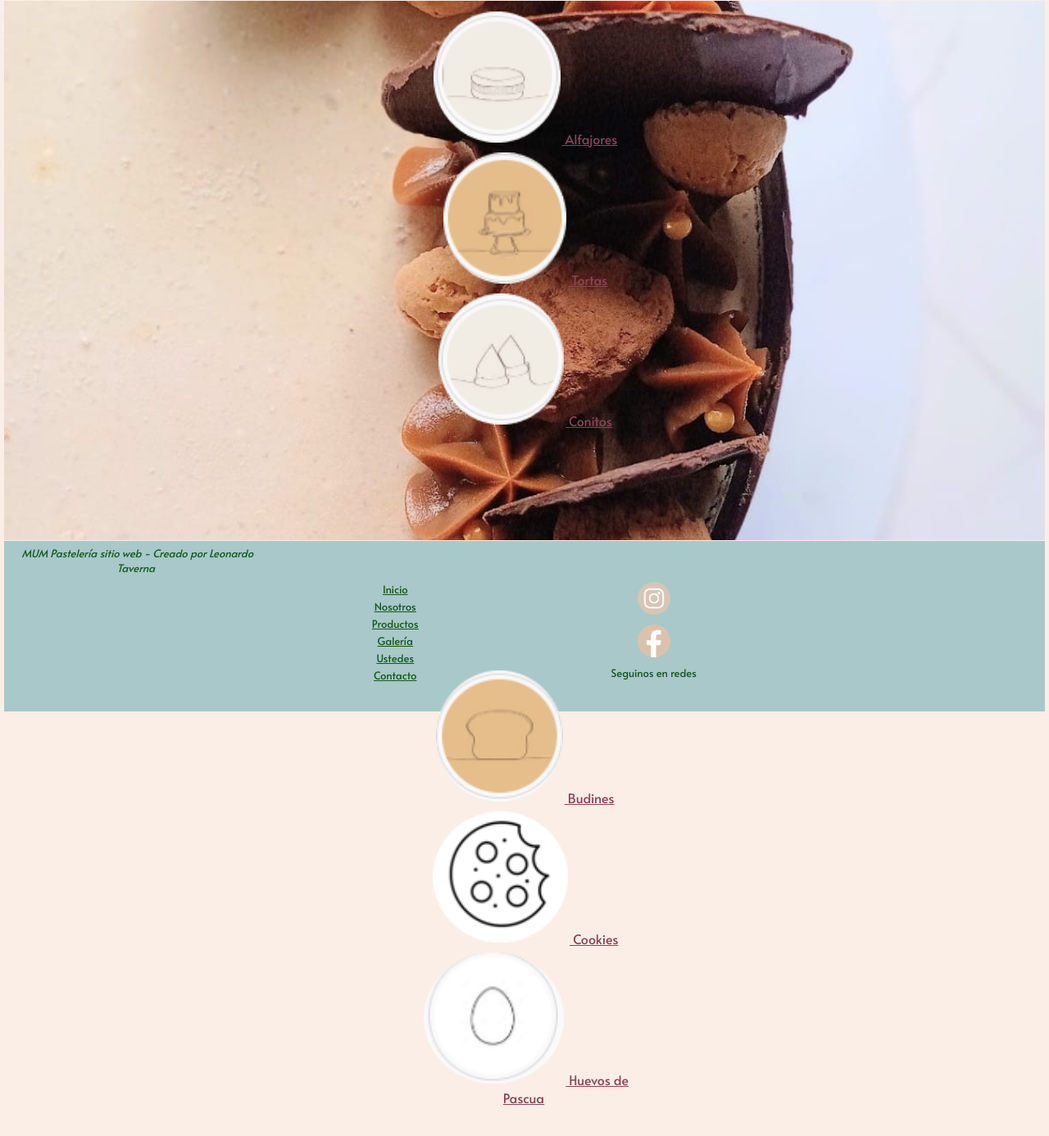
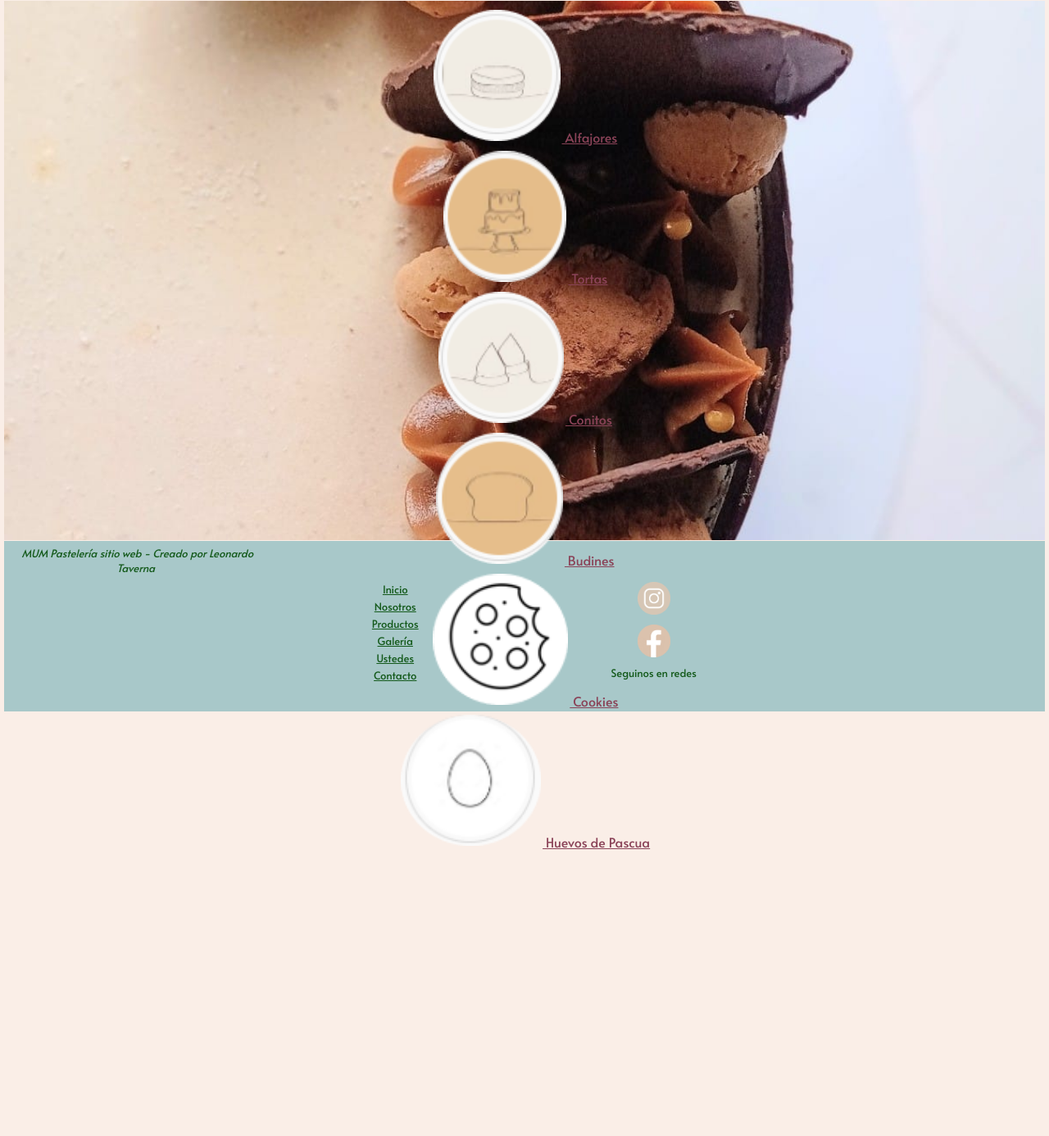
Before and after one commit to leonardotaverna/MUM_Pasteleria, a plain HTML site: page productos.html in a window 1280 px wide. Shown: the part 234-1620 px from the top of the page at 82% size. After the commit the page ends 1275 px from the top, so only its background shows below. Drawn offline with Linux system fonts and the light colour scheme.

Commit message:
modifico lista productos

```diff
--- a/assets/css/style.css
+++ b/assets/css/style.css
@@ -204,6 +204,10 @@ main{
 
 
 /* productos.html  */
+
+main{
+    height:70vh;
+}
 
 #productos__nav{
     height:100vh;
--- a/productos.html
+++ b/productos.html
@@ -45,26 +45,22 @@
 
         <h2>Nuestros productos</h2>
 
+
         <main>
+
 
             <section>
 
                 <nav id="productos__nav">
 
-                    <div id="productos__nav--div1">
-                        <ul>
+                    <ul>
                         <li><a href="alfajores.html"><img id="img__productos" src="assets/img/productos/alfajores.png" alt="icono alfajores"> Alfajores</a></li>
                         <li><a href="tortas.html"><img id="img__productos" src="assets/img/productos/tortas.png"  alt="icono torta"> Tortas</a></li>
                         <li><a href="conitos.html"><img id="img__productos" src="assets/img/productos/conitos.png" alt="icono conitos"> Conitos</a></li>
-                        </ul>
-                    </div>
-
-                    <div id="productos__nav--div2">
-                        <ul><li><a href="budines.html"><img id="img__productos" src="assets/img/productos/budines.png" alt="icono budines"> Budines</a></li>
+                        <li><a href="budines.html"><img id="img__productos" src="assets/img/productos/budines.png" alt="icono budines"> Budines</a></li>
                         <li><a href="cookies.html"><img id="img__productos" src="assets/img/productos/cookies.png" alt="icono cookies"> Cookies</a></li>
                         <li><a href="huevosdepascua.html"><img id="img__productos" src="assets/img/productos/huevosdepascua.png" alt="icono huevos de pascua"> Huevos de Pascua</a></li>
-                        </ul>
-                    </div>
+                    </ul>
 
                 </nav>
 
```
